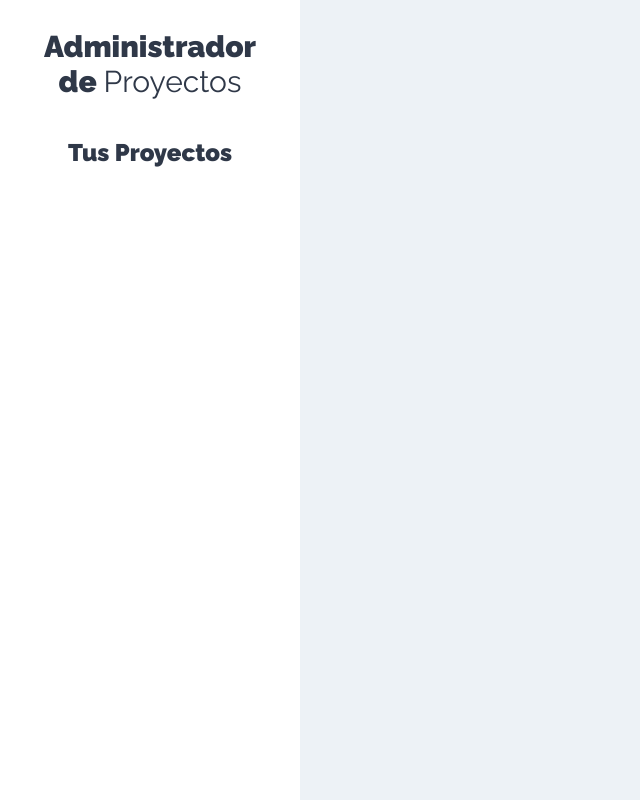
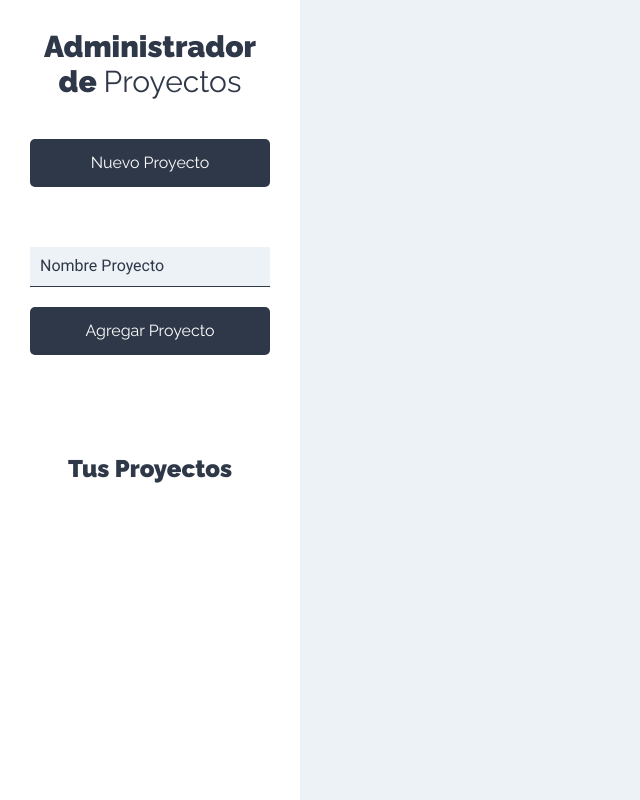
Before and after one commit to Alejandro-Ochando/Administrador_de_proyectos, a React (Create React App) app in the folder cliente/: page /projects in a window 1280 px wide. Shown: the whole page, without its empty margins (0-640 px from the left). Built offline with nearby package versions, Linux system fonts and the light colour scheme.

Commit message:
Creando el formulario para NewProjects
* Creamos el componente NewProjects en projects
* Creamos un button para Nuevos proyectos en NewProject
* Crearemos un formulario con el nombre del nuevo proyecto y un button en su interior para agregar
* Colocamos el componente Newproject en el Sidebar
* CSS

```diff
--- a/cliente/src/components/layout/Sidebar.js
+++ b/cliente/src/components/layout/Sidebar.js
@@ -1,12 +1,16 @@
 import React from 'react';
+import NewProject from '../projects/NewProject';
 
 const Sidebar = () => {
     return (
         <aside>
             <h1>Administrador de <span>Proyectos</span></h1>
 
-            <div>
+            <NewProject />
+
+            <div className="proyectos">
                 <h2>Tus Proyectos</h2>
+
             </div>
         </aside>
      );
--- /dev/null
+++ b/cliente/src/components/projects/NewProject.js
@@ -0,0 +1,34 @@
+import React, { Fragment } from 'react';
+
+const NewProject = () => {
+    return (
+        <Fragment>
+            <button
+                type="button"
+                className="btn btn-block btn-primario"
+            > Nuevo Proyecto </button>
+
+            <form
+                className="formulario-nuevo-proyecto"
+            >
+                <input
+                    type="text"
+                    className="input-text"
+                    placeholder="Nombre Proyecto"
+                    name="name"
+                />
+
+                <input
+                    type="submit"
+                    className=" btn btn-primario btn-block"
+                    value="Agregar Proyecto"
+                />
+
+            </form>
+        </Fragment>
+
+
+     );
+}
+
+export default NewProject;
--- a/cliente/src/index.css
+++ b/cliente/src/index.css
@@ -103,6 +103,27 @@ a {
   display: block;
   opacity: .7;
 }
+.input-text {
+  padding: 1rem;
+  border: none;
+  border-radius: .5rem;
+  flex: 1;
+  width: 100%;
+}
+.formulario-nuevo-proyecto {
+  margin-top: 6rem;
+}
+.formulario-nuevo-proyecto .input-text {
+  border-bottom: 1px solid var(--gris2);
+  border-radius: 0;
+  background-color: var(--gris1);
+}
+.formulario-nuevo-proyecto .input-text::placeholder{
+  color: var(--gris2);
+}
+.proyectos {
+  margin-top: 10rem;
+}
 
 
 /*Tareas*/
@@ -118,6 +139,15 @@ aside  {
   box-shadow: 0px 6px 11px -8px rgba(0,0,0,0.9);
 }
 
+.tarea .acciones .btn:first-of-type {
+  margin-right: 1rem;
+}
+.tarea .btn {
+  padding: .8rem;
+  font-size:1.4rem;
+  border-radius: 0;
+  margin: 0;
+}
 
 
 
```
Also changed, not shown: 1 other file (tests, documents, lock files or other folders).
